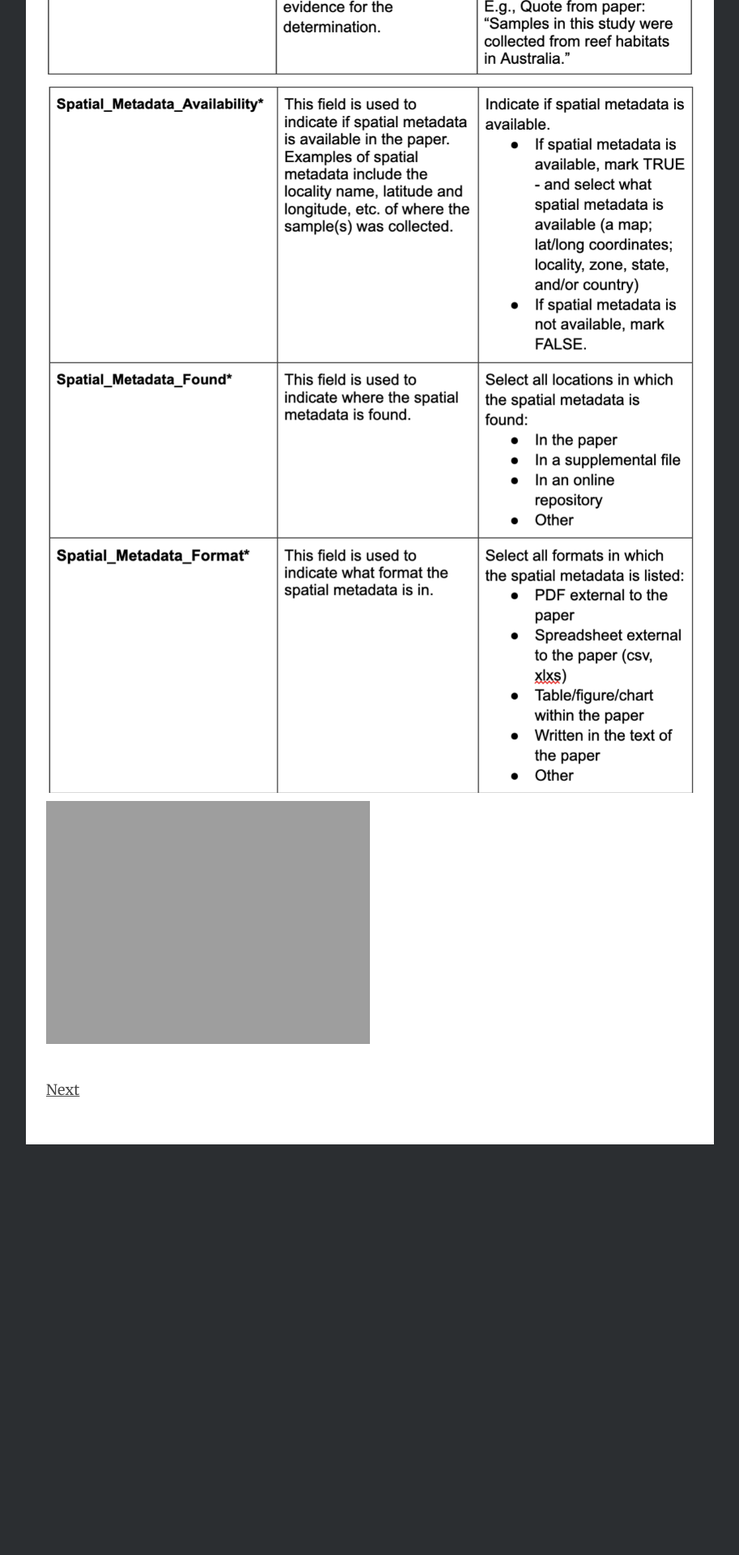
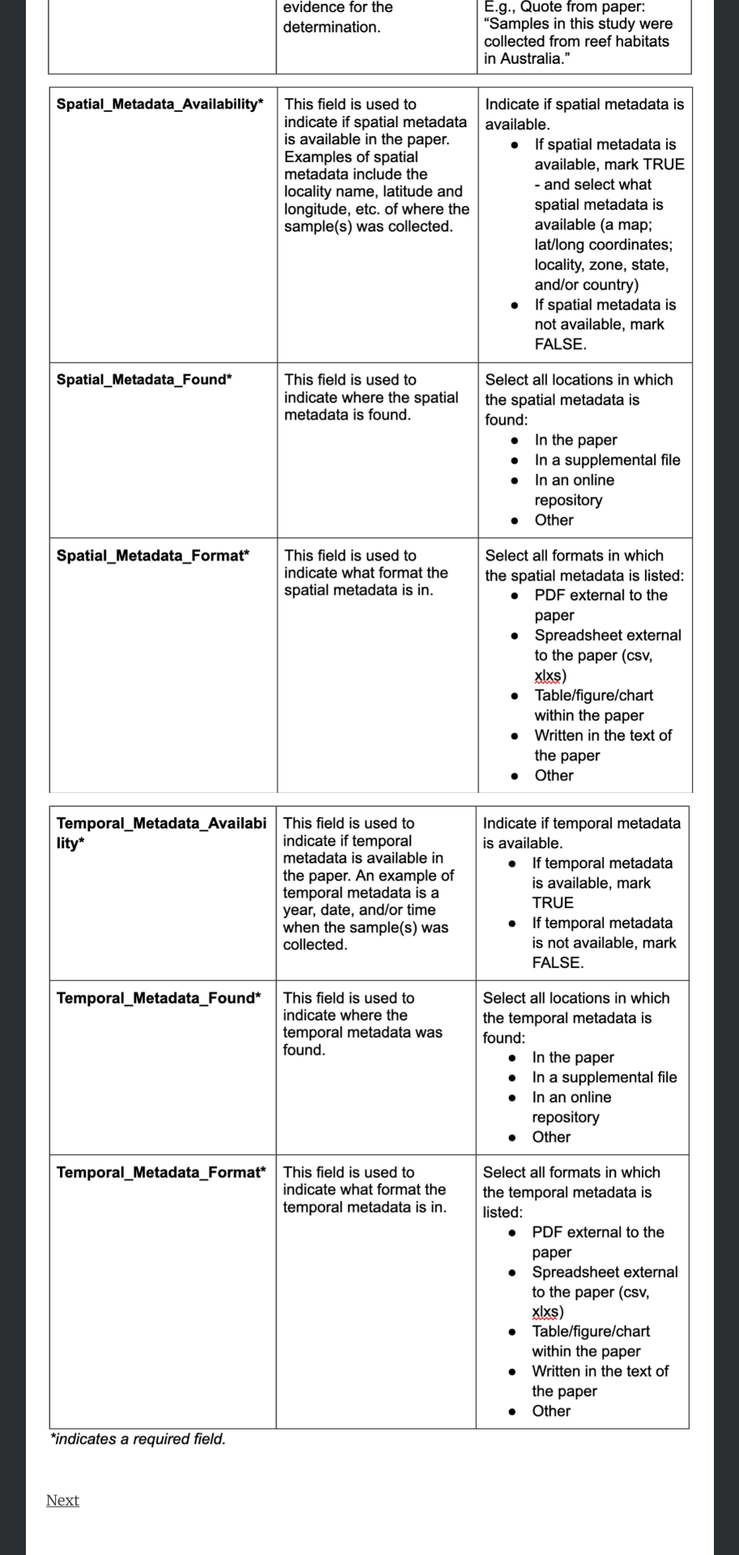
Before and after one commit to bdezray/GEODE-Curate-A-Thon, a Jekyll site: the page built from _docs/Protocol/BioProjects Google Form Definitions.md, in a window 1280 px wide. Shown: the part 3674-5594 px from the top of the page at 81% size, without its empty margins (333-1246 px from the left). Built offline with Jekyll 4.4.1, drawn with Linux system fonts in a browser that asks for light colours; before the commit the page ends 5087 px from its top, so only the background shows below that.

Commit message:
Fix image upload

```diff
--- a/_docs/Protocol/BioProjects Google Form Definitions.md
+++ b/_docs/Protocol/BioProjects Google Form Definitions.md
@@ -21,7 +21,7 @@ We recommend that if you have a Google account, you sign into that before comple
 ![](https://bdezray.github.io/Geode-Curate-A-Thon/images/BioProjectGoogleForm_2.png)
 ![](https://bdezray.github.io/Geode-Curate-A-Thon/images/BioProjectGoogleForm_3.png)
 ![](https://bdezray.github.io/Geode-Curate-A-Thon/images/BioProjectGoogleForm_4.png)
-![](https://bdezray.github.io/Geode-Curate-A-Thon/images/BioProjectGoogleForm_5.png)
+![](https://bdezray.github.io/Geode-Curate-A-Thon/images/BioProjectGooleForm_5.png)
 
 
 [Next](https://bdezray.github.io/Geode-Curate-A-Thon/Protocol/Frequently%20Asked%20Questions%20(FAQ)/){: .btn}
```
